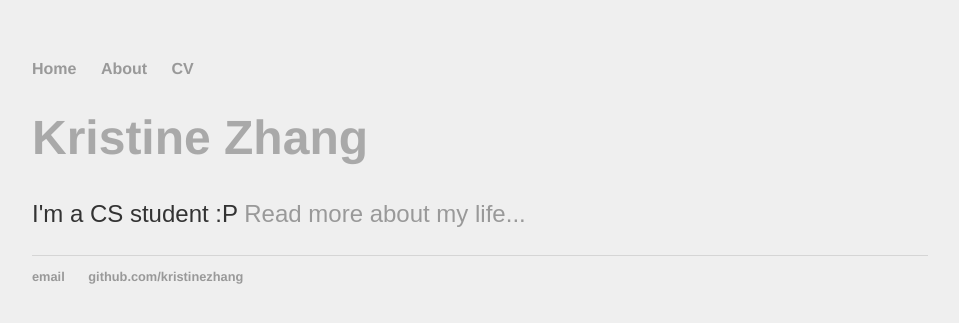
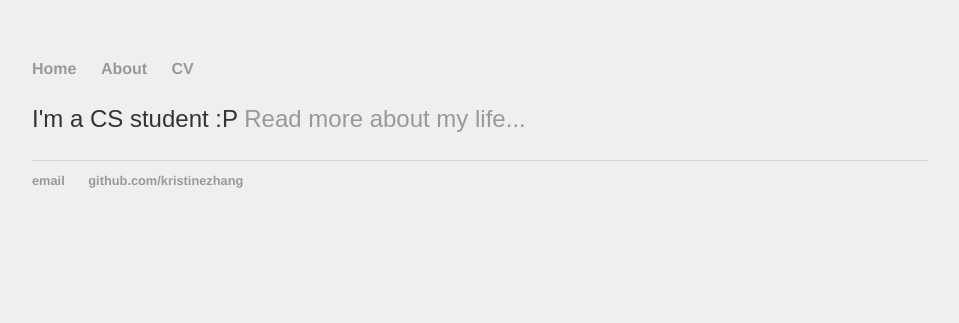
Before and after one commit to KristineZhang/KristineZhang.github.io, a Jekyll site: the page built from projects.md, in a window 1280 px wide. Shown: the top 323 px of the page, without its empty margins (160-1119 px from the left). Built offline with Jekyll 4.4.1, drawn with Linux system fonts in a browser that asks for light colours.

Commit message:
Update projects.md

```diff
--- a/projects.md
+++ b/projects.md
@@ -1,8 +1,7 @@
 ---
 layout: default
-title: Kristine Zhang
+title: Projects
 ---
 <div class="blurb">
-	<h1>Kristine Zhang</h1>
 	<p>I'm a CS student :P <a href="/about">Read more about my life...</a></p>
 </div><!-- /.blurb -->
```
